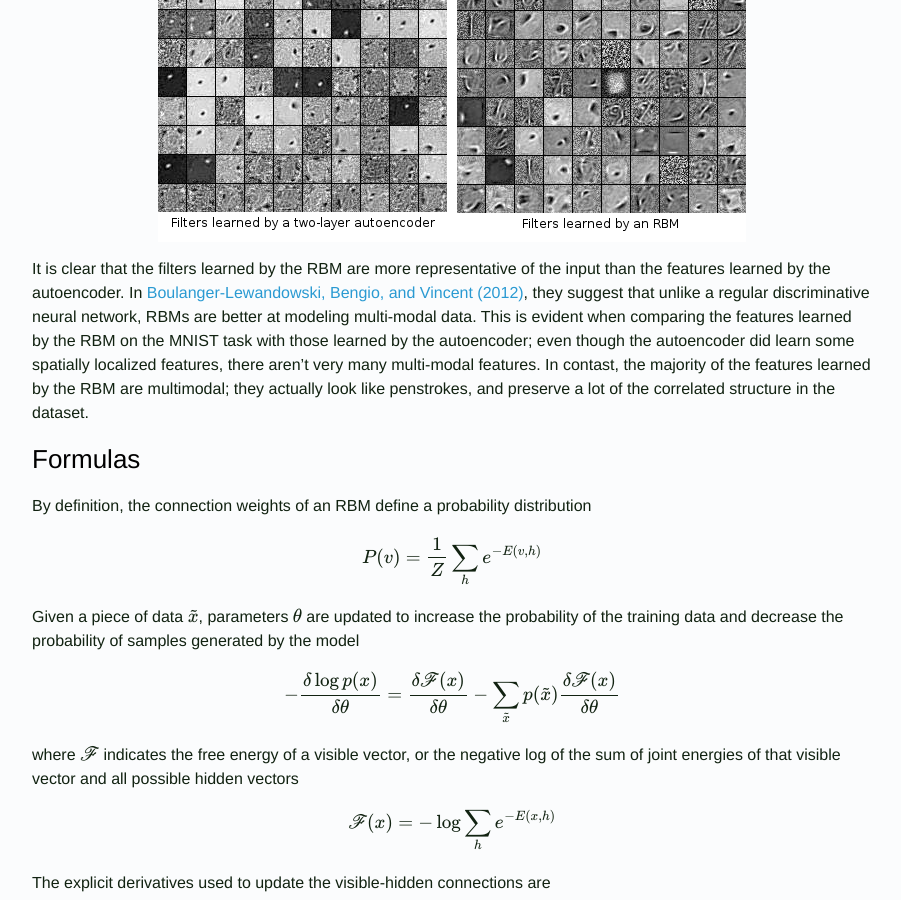
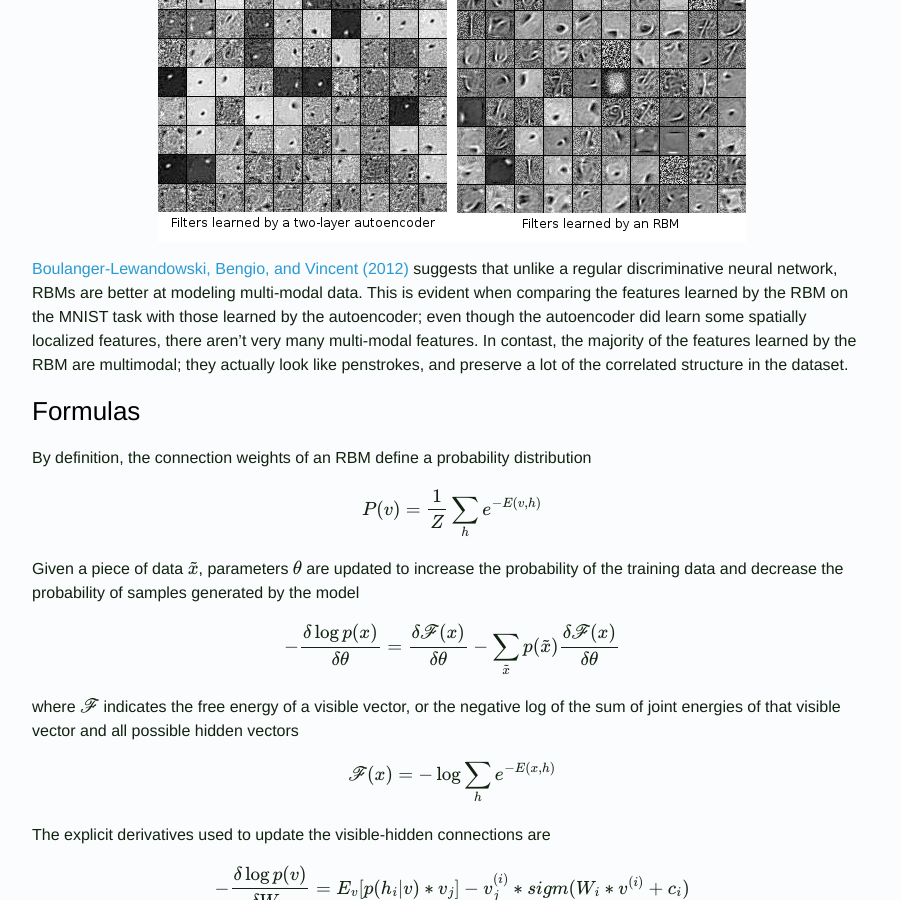
Before and after one commit to codekansas/codekansas.github.io, a Jekyll site: the page built from _posts/2016-07-18-generative-modeling.markdown, in a window 1280 px wide and 900 px high, scrolled down 1859 px. Shown: the whole window, without its empty margins (188-1089 px from the left). Built offline with Jekyll 4.4.1, drawn with Linux system fonts in a browser that asks for light colours; formulas are drawn with MathJax 3.

Commit message:
small stylistic change

```diff
--- a/_posts/2016-07-18-generative-modeling.markdown
+++ b/_posts/2016-07-18-generative-modeling.markdown
@@ -42,7 +42,7 @@ The question which RBMs are often used to answer is, "What do we do when we don'
 
 ![Comparison of filters learned by an autoencoder and an RBM](/resources/generative_modeling/autoencoder_rbm_mnist.png)
 
-It is clear that the filters learned by the RBM are more representative of the input than the features learned by the autoencoder. In [Boulanger-Lewandowski, Bengio, and Vincent (2012)][modeling-temporal-dependencies], they suggest that unlike a regular discriminative neural network, RBMs are better at modeling multi-modal data. This is evident when comparing the features learned by the RBM on the MNIST task with those learned by the autoencoder; even though the autoencoder did learn some spatially localized features, there aren't very many multi-modal features. In contast, the majority of the features learned by the RBM are multimodal; they actually look like penstrokes, and preserve a lot of the correlated structure in the dataset.
+[Boulanger-Lewandowski, Bengio, and Vincent (2012)][modeling-temporal-dependencies] suggests that unlike a regular discriminative neural network, RBMs are better at modeling multi-modal data. This is evident when comparing the features learned by the RBM on the MNIST task with those learned by the autoencoder; even though the autoencoder did learn some spatially localized features, there aren't very many multi-modal features. In contast, the majority of the features learned by the RBM are multimodal; they actually look like penstrokes, and preserve a lot of the correlated structure in the dataset.
 
 ## Formulas
 
```
